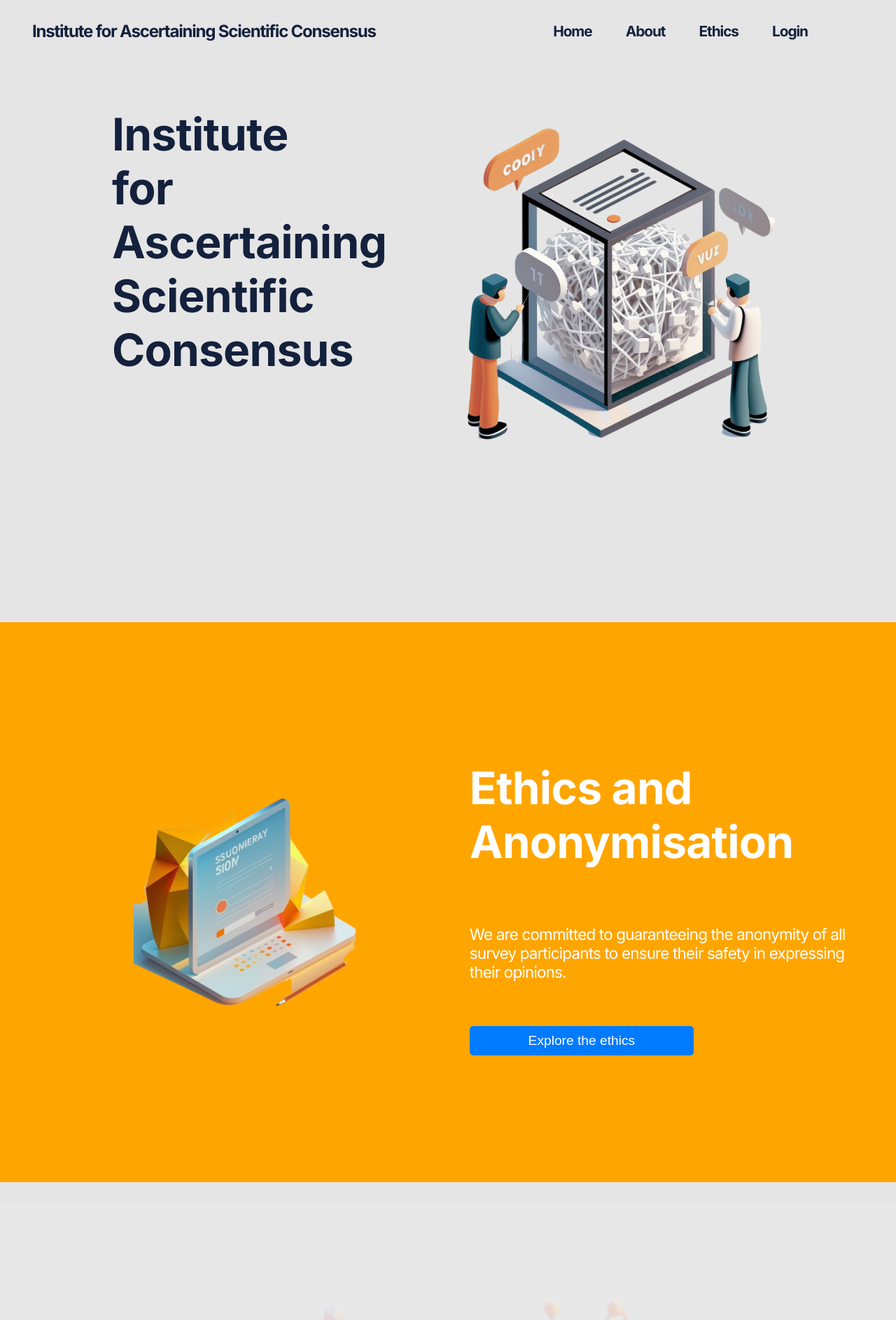
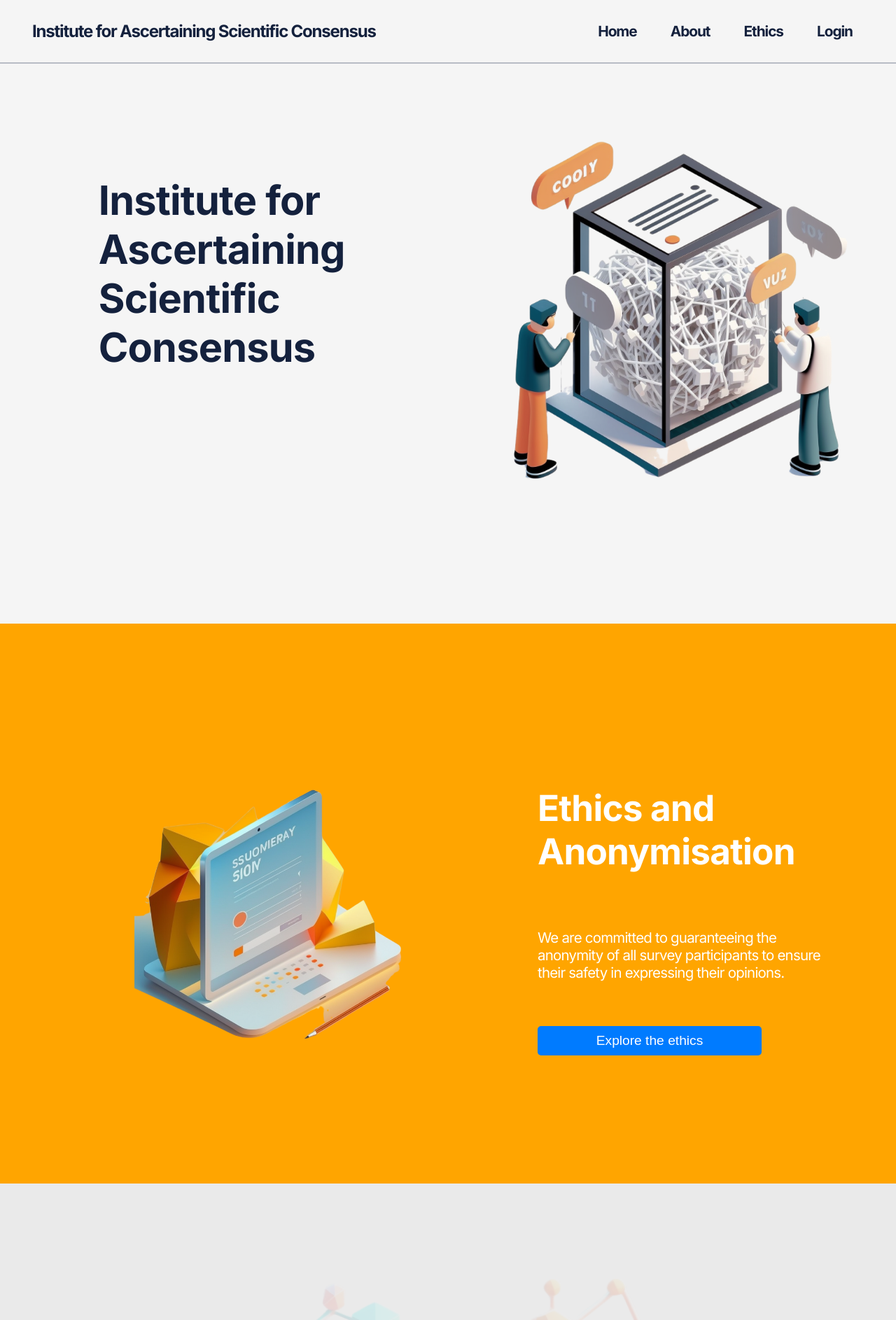
Before and after one commit to DurhamARC/IASCPolls, a React (Create React App) app in the folder react-app/: page / in a window 1280 px wide. Shown: the top 1886 px of the page at 70% size. Built offline with nearby package versions, Linux system fonts and the light colour scheme; the HTML template or start-up script is replaced by a standard one.

Commit message:
frontend changes rip

```diff
--- a/react-app/src/App.css
+++ b/react-app/src/App.css
@@ -14,7 +14,7 @@ html, body {
   margin: 0;
   padding: 0;
   font-family: 'Inter', sans-serif;
-  background-color: #E5E5E5;
+  background-color: #f5f5f5;
   color: #14213D;
   letter-spacing: -0.05em;
 }
@@ -115,18 +115,17 @@ p, ol, ul {
 /* NAV BAR */
 
 .nav {
-  background-color: #E5E5E5;
-  box-shadow: 0 0 5px 10px #E5E5E5;
   color: #14213D;
   display: flex;
   justify-content: space-between;
   align-items: center;
-  width: 95%;
+  width: 100%;
   text-align: center; /* center the navigation bar */
   z-index: 998;
   top: 0;
   left: 0;
   padding: 30px;
+  border-bottom: 2px solid #b8bcc5;
 }
 
 
@@ -258,19 +257,22 @@ p, ol, ul {
 
 .home--container {
   flex-direction: row;
+  height: 100vh;
 }
 
 .home {
-  width: 100%;
+  width: 50%;
   height: 100%;
   display: flex;
   flex-direction: column;
   align-items: flex-start;
+  padding: 6rem 4rem 4rem 4rem;
 }
 
 .home--title {
-  padding: 4rem 4rem 4rem 10rem;
+  padding: 4rem 0rem 0rem 6vw;
   width: 80%;
+  font-size: 4.5vw;
 }
 
 .home-pic{
@@ -279,7 +281,7 @@ p, ol, ul {
   background-position: top left;
   background-image: url('./front-page-img.png');
   background-repeat: no-repeat;
-  background-size: 30rem;
+  background-size: 65vh;
 }
 
 @media (max-width: 1000px) {
@@ -295,9 +297,9 @@ p, ol, ul {
   display: flex;
   flex-direction: row;
   background-color: #FFA500;
-  margin-bottom: 2rem;
   align-items: center;
   padding: 2rem;
+  height: 100vh;
 }
 
 .home--eyecatching div {
@@ -309,7 +311,7 @@ p, ol, ul {
 }
 
 .home--eyecatching h2 {
-  font-size: 1.4rem;
+  font-size: 1.6vw;
   font-weight: 500;
   color: #FFFFFF;
   margin-top: 1rem;
@@ -318,17 +320,17 @@ p, ol, ul {
 
 .home--eyecatching h1 {
   color: #FFFFFF;
-  font-size: 4rem;
+  font-size: 4vw;
   margin-bottom: 2rem;
 }
 
 .home-pic-2 {
   width: 100%;
-  height: 30rem;
+  height: 30vw;
   background-position: center;
   background-image: url('./front-page-comp.png');
   background-repeat: no-repeat;
-  background-size: 20rem;
+  background-size: 30vw;
 }
 
 
@@ -340,6 +342,7 @@ p, ol, ul {
   position: relative;
   margin-bottom: 2rem;
   background-color: (255, 192, 86, 0.5);
+  height: 100vh;
 }
 
 .home-pic-3 {
@@ -371,13 +374,13 @@ p, ol, ul {
 }
 
 .home--about--text h2 {
-  font-size: 2rem;
+  font-size: 2.5vw;
   font-weight: 700;
   margin-bottom: 1rem;
 }
 
 .home--about--text h3 {
-  font-size: 1.4rem;
+  font-size: 1.4vw;
   margin-bottom: 2rem;
 }
 
--- a/react-app/src/pages/Home.js
+++ b/react-app/src/pages/Home.js
@@ -12,13 +12,18 @@ function Home() {
             <h1 className="home--title">Institute for Ascertaining Scientific Consensus</h1>
           </div>
         </div>
+        <div className="home">
             <div className="home-pic">
+            </div>
         </div>
       </div>
 
       <div className="container home--eyecatching">
+        <div className="home">
             <div className="home-pic-2">
             </div>
+        </div>
+        <div className="home">
             <div className="home--eyecatching--content">
             <h1>
                 Ethics and Anonymisation
@@ -29,6 +34,7 @@ function Home() {
                 Explore the ethics
                 </button>
             </a>
+            </div>
         </div>
       </div>
 
```
Lines whose indentation alone changed are shown as unchanged.
